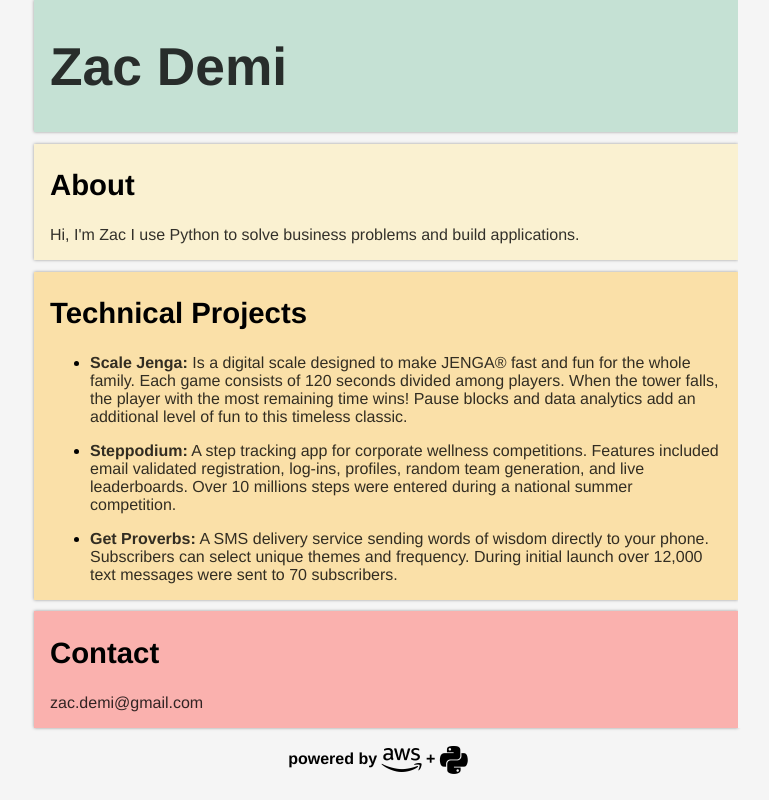
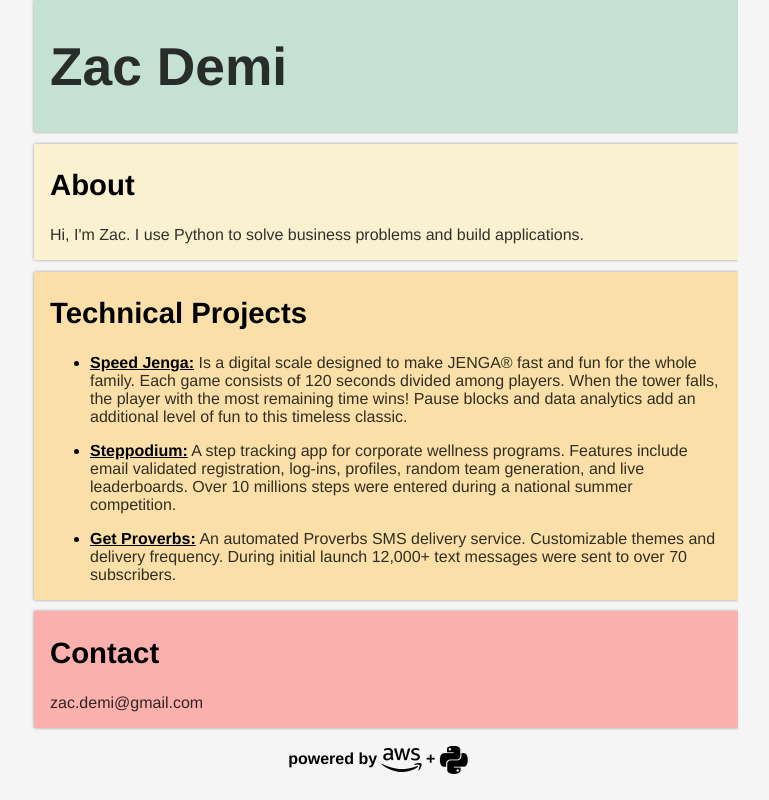
Before and after one commit to zacdemi/zac-portfolio, a Flask app: page / in a window 1280 px wide. Shown: the whole page, without its empty margins (262-1031 px from the left). Run offline with Flask 2, Linux system fonts and the light colour scheme; some libraries are stand-ins or nearby versions.

Commit message:
linked projects

```diff
--- a/static/main.css
+++ b/static/main.css
@@ -11,6 +11,14 @@ footer {
   justify-self: center;
   align-self: center;
   margin-top: 1em;
+}
+
+a {
+  color:black
+}
+
+a:hover {
+  color: rgba(0,0,0,.80);
 }
 
 p {
--- a/templates/home.html
+++ b/templates/home.html
@@ -18,7 +18,7 @@
 
       <div class="about">
       <h2>About</h2>
-        <p>Hi, I'm Zac I use Python to solve business problems and build applications.
+        <p>Hi, I'm Zac. I use Python to solve business problems and build applications.
         </p>
       </div>
 
@@ -27,13 +27,13 @@
 
       <ul>
         <li>
-          <p><b>Scale Jenga:</b> Is a digital scale designed to make JENGA® fast and fun for the whole family. Each game consists of 120 seconds divided among players. When the tower falls, the player with the most remaining time wins! Pause blocks and data analytics add an additional level of fun to this timeless classic.</p>
+          <p><b><a href="https://hackaday.io/project/169055-speed-jenga">Speed Jenga:</a></b> Is a digital scale designed to make JENGA® fast and fun for the whole family. Each game consists of 120 seconds divided among players. When the tower falls, the player with the most remaining time wins! Pause blocks and data analytics add an additional level of fun to this timeless classic.</p>
         </li>
         <li>
-          <p><b>Steppodium:</b> A step tracking app for corporate wellness competitions. Features included email validated registration, log-ins, profiles, random team generation, and live leaderboards. Over 10 millions steps were entered during a national summer competition. </p>
+          <p><b><a href="http://steppodium.zacdemi.com">Steppodium:</a></b> A step tracking app for corporate wellness programs. Features include email validated registration, log-ins, profiles, random team generation, and live leaderboards. Over 10 millions steps were entered during a national summer competition. </p>
         </li>
         <li>
-          <p><b>Get Proverbs:</b> A SMS delivery service sending words of wisdom directly to your phone. Subscribers can select unique themes and frequency. During initial launch over 12,000 text messages were sent to 70 subscribers. </p>
+          <p><b><a href="http://getproverbs.zacdemi.com">Get Proverbs:</a></b> An automated Proverbs SMS delivery service. Customizable themes and delivery frequency. During initial launch 12,000+ text messages were sent to over 70 subscribers. </p>
 
         </li>
       </ul>
```
